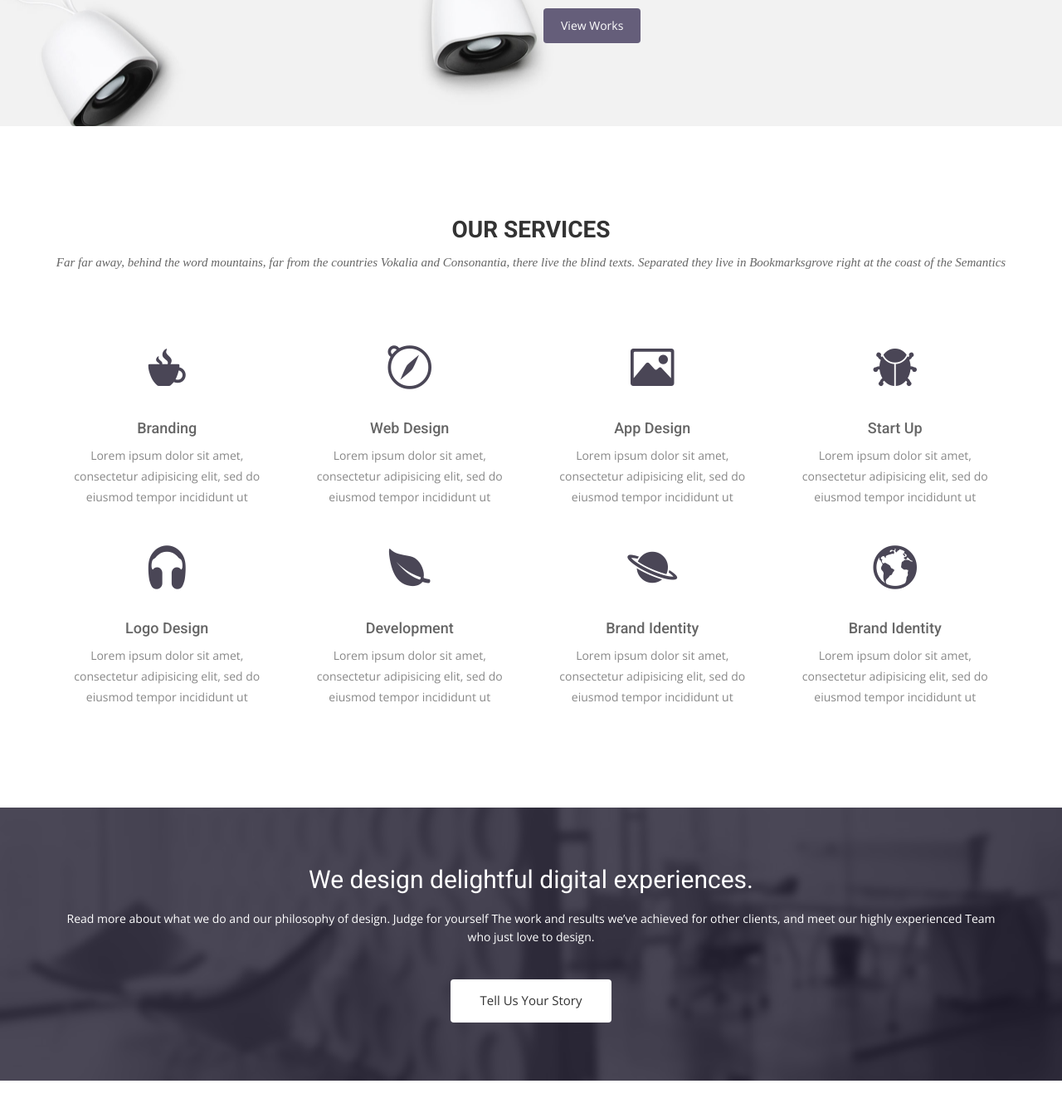
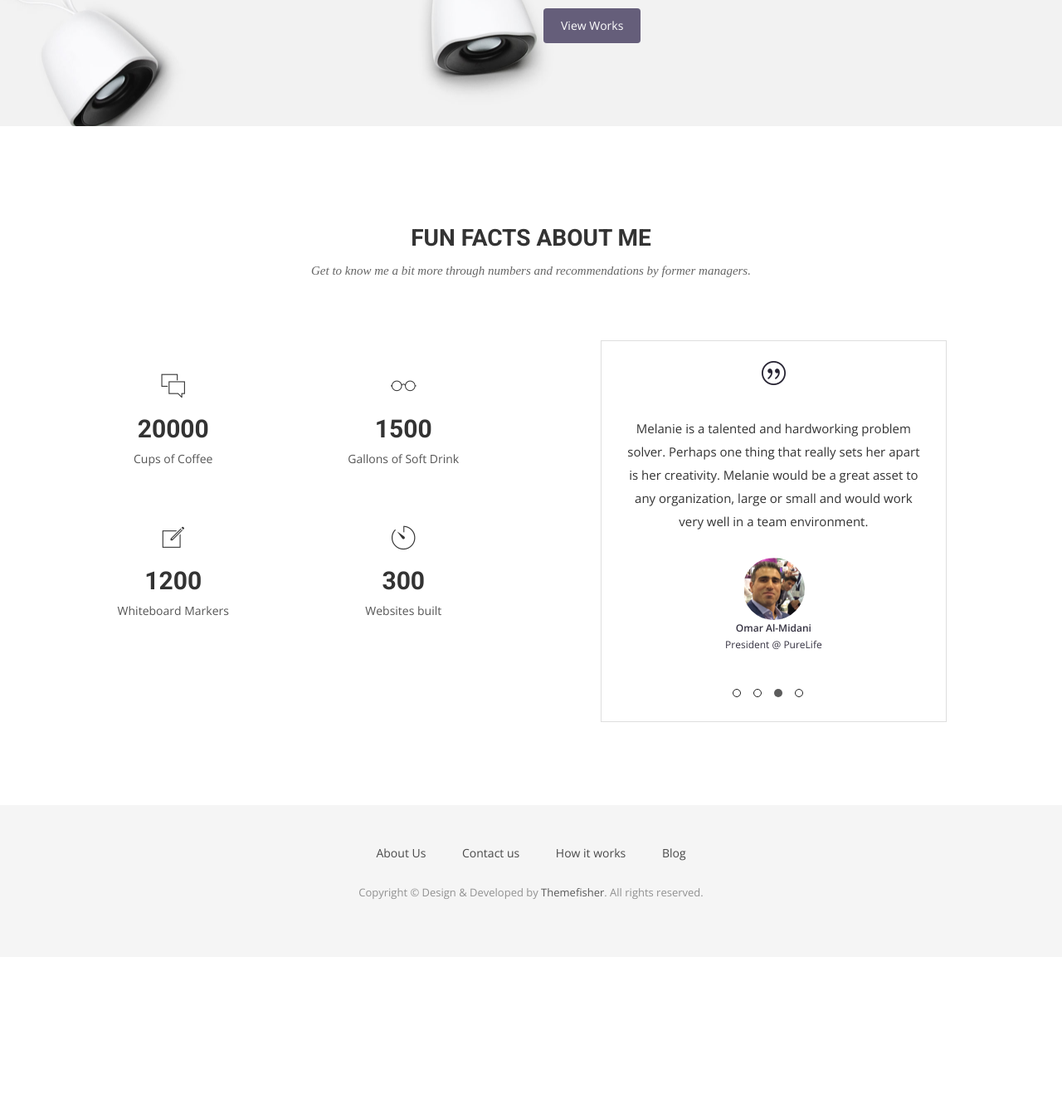
Before and after one commit to melanietsou/melanietsou.github.io, a Jekyll site: the page built from index.html, in a window 1280 px wide and 1400 px high, scrolled down 1909 px. Shown: the top 1341 px of the window at 83% size. Built offline with Jekyll 4.4.1, drawn with Linux system fonts in a browser that asks for light colours; nearby versions of some CDN libraries; some web fonts are replaced; after the commit the page ends 3062 px from its top, so only the background shows below that; some of the changed text lies outside the part shown.

Commit message:
fun facts edited

```diff
--- a/index.html
+++ b/index.html
@@ -24,10 +24,10 @@ permalink: /
       <div class="col-md-7 col-sm-12">
         <div class="block">
           <div class="section-title">
-            <h2>About Us</h2>
-            <p>Far far away, behind the word mountains, far from the countries Vokalia and Consonantia, there live the blind texts. Separated they live in Bookmarksgrove right at the coast of the Semantics</p>
+            <h2>About Me</h2>
+            <p>After graduating from the University of Virginia in 2013, </p>
           </div>
-          <p>Lorem ipsum dolor sit amet, consectetur adipisicing elit, sed do eiusmod tempor incididunt ut labore et dolore magna aliqua. Ut enim ad minim veniam, quis nostrud exercitation ullamco laboris nisi ut aliquip ex ea commodo consequat. Duis aute irure dolor in reprehenderit in voluptate velit esse cillum dolore eu fugiat nulla pariatur. Excepteur sint occaecat cupidatat non proident, sunt in culpa qui officia deserunt mollit anim id </p>
+          <p>I've done marketing for a from courses, webinars, events and even dental products! </p>
         </div>
       </div><!-- .col-md-7 close -->
       <div class="col-md-5 col-sm-12">
@@ -53,96 +53,19 @@ permalink: /
 </div>
 </section>
 
-<!-- Service Start -->
-<section id="service">
-  <div class="container">
-    <div class="row">
-      <div class="section-title">
-        <h2>Our Services</h2>
-        <p>Far far away, behind the word mountains, far from the countries Vokalia and Consonantia, there live the blind texts. Separated they live in Bookmarksgrove right at the coast of the Semantics</p>
-      </div>
-    </div>
-    <div class="row ">
-      <div class="col-sm-6 col-md-3">
-        <div class="service-item">
-          <i class="icon ion-coffee"></i>
-          <h4>Branding</h4>
-          <p>Lorem ipsum dolor sit amet, consectetur adipisicing elit, sed do eiusmod tempor incididunt ut </p>
-        </div>
-      </div>
-      <div class="col-sm-6 col-md-3">
-        <div class="service-item">
-          <i class="ion-compass"></i>
-          <h4>Web Design</h4>
-          <p>Lorem ipsum dolor sit amet, consectetur adipisicing elit, sed do eiusmod tempor incididunt ut </p>
-        </div>
-      </div>
-      <div class="col-sm-6 col-md-3">
-        <div class="service-item">
-          <i class="ion-image"></i>
-          <h4>App Design</h4>
-          <p>Lorem ipsum dolor sit amet, consectetur adipisicing elit, sed do eiusmod tempor incididunt ut </p>
-        </div>
-      </div>
-      <div class="col-sm-6 col-md-3">
-        <div class="service-item">
-          <i class="ion-bug"></i>
-          <h4>Start Up</h4>
-          <p>Lorem ipsum dolor sit amet, consectetur adipisicing elit, sed do eiusmod tempor incididunt ut </p>
-        </div>
-      </div>
-      <div class="col-sm-6 col-md-3">
-        <div class="service-item">
-          <i class="ion-headphone"></i>
-          <h4>Logo Design</h4>
-          <p>Lorem ipsum dolor sit amet, consectetur adipisicing elit, sed do eiusmod tempor incididunt ut </p>
-        </div>
-      </div>
-      <div class="col-sm-6 col-md-3">
-        <div class="service-item">
-          <i class="ion-leaf"></i>
-          <h4>Development</h4>
-          <p>Lorem ipsum dolor sit amet, consectetur adipisicing elit, sed do eiusmod tempor incididunt ut </p>
-        </div>
-      </div>
-      <div class="col-sm-6 col-md-3">
-        <div class="service-item">
-          <i class="ion-planet"></i>
-          <h4>Brand Identity</h4>
-          <p>Lorem ipsum dolor sit amet, consectetur adipisicing elit, sed do eiusmod tempor incididunt ut </p>
-        </div>
-      </div>
-      <div class="col-sm-6 col-md-3">
-        <div class="service-item">
-          <i class="ion-earth"></i>
-          <h4>Brand Identity</h4>
-          <p>Lorem ipsum dolor sit amet, consectetur adipisicing elit, sed do eiusmod tempor incididunt ut </p>
         </div>
       </div>
     </div>
   </div>
 </section>
-<!-- Call to action Start -->
-<section id="call-to-action">
-  <div class="container">
-    <div class="row">
-      <div class="col-md-12">
-        <div class="block">
-          <h2>We design delightful digital experiences.</h2>
-          <p>Read more about what we do and our philosophy of design. Judge for yourself The work and results we’ve achieved for other clients, and meet our highly experienced Team who just love to design.</p>
-          <a class="btn btn-default btn-call-to-action" href="#" >Tell Us Your Story</a>
-        </div>
-      </div>
-    </div>
-  </div>
-</section>
+
 <!-- Content Start -->
 <section id="testimonial">
   <div class="container">
     <div class="row">
       <div class="section-title text-center">
-        <h2>Fun Facts About Us</h2>
-        <p>Far far away, behind the word mountains, far from the countries Vokalia and Consonantia, there live the blind texts. Separated they live in Bookmarksgrove right at the coast of the Semantics</p>
+        <h2>Fun Facts About Me</h2>
+        <p>Get to know me a bit more through numbers and recommendations by former managers.</p>
       </div>
     </div>
     <div class="row">
--- a/work.html
+++ b/work.html
@@ -10,8 +10,8 @@ permalink: /work/
         <div class="row">
             <div class="col-md-12">
                 <div class="block">
-                    <h1>Just some of our latest projects.</h1>
-                    <p>Don’t just take our word for it. Check out some of our latest work.</p>
+                    <h1>Just some of my previous projects.</h1>
+                    <p>Some of the projects are work-related, others are personal.</p>
                 </div>
             </div>
         </div>
```
Also changed, not shown: other parts of index.html (+1 -1 lines), contact.html (+4 -4 lines).
